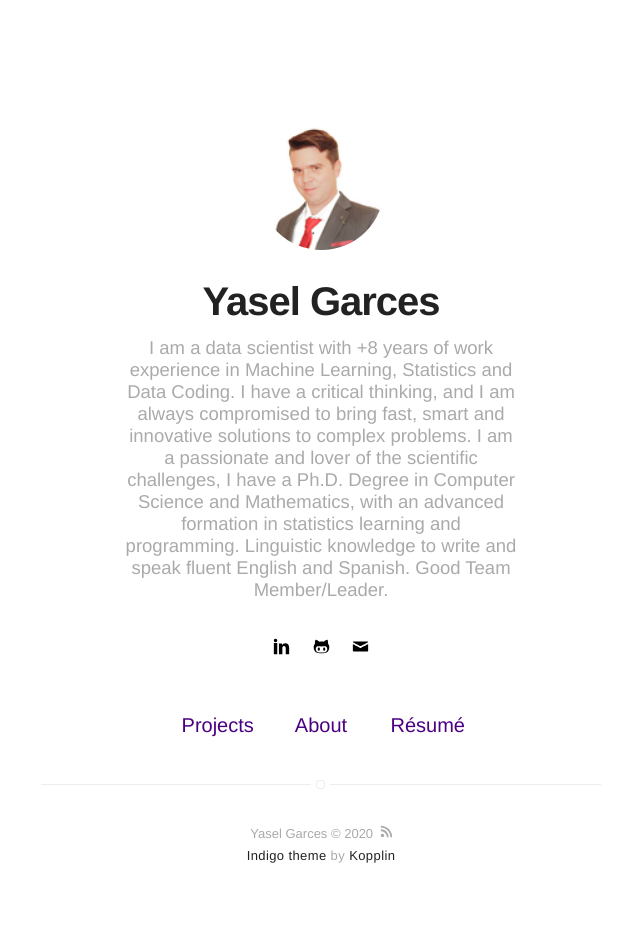
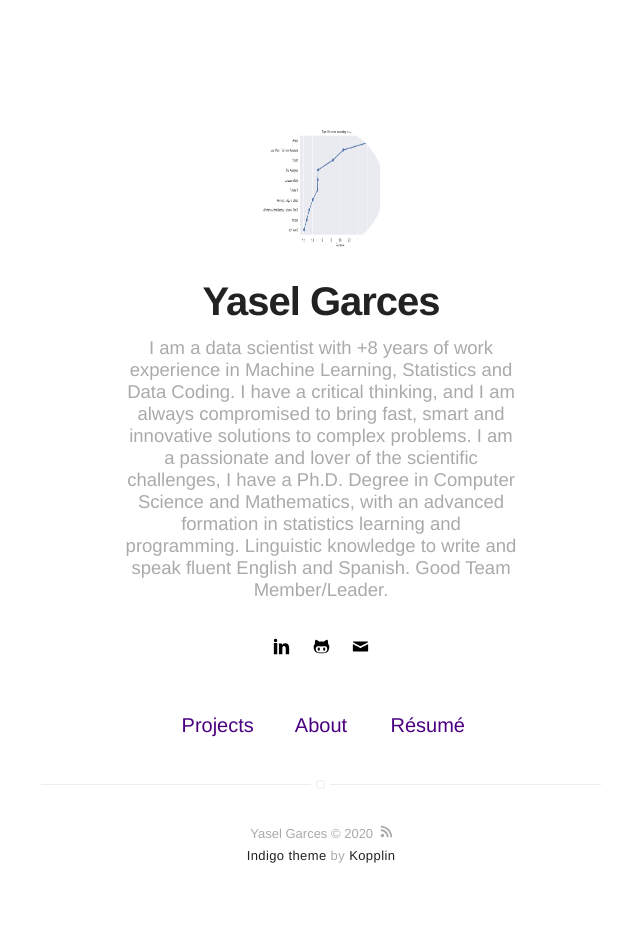
Before and after one commit to Yasel-Garces/Portafolio---Yasel-Garces, a Jekyll site: the page built from index.html, in a window 1280 px wide. Shown: the whole page, without its empty margins (319-959 px from the left). Built offline with Jekyll 4.4.1, drawn with Linux system fonts in a browser that asks for light colours.

Commit message:
Configuration

```diff
--- a/_config.yml
+++ b/_config.yml
@@ -2,7 +2,7 @@
 name: Yasel Garces
 bio: I am a data scientist with +8 years of work experience in Machine Learning, Statistics and Data Coding. I have a critical thinking, and I am always compromised to bring fast, smart and innovative solutions to complex problems. I am a passionate and lover of the scientific challenges, I have a Ph.D. Degree in Computer Science and Mathematics, with an advanced formation in statistics learning and programming. Linguistic knowledge to write and speak fluent English and Spanish. Good Team Member/Leader.
 external-image: true
-picture: image/Yasel_Image.jpg
+picture: image/movies2.png
 
 # If you want to include your resume, set to true
 # and specify source (external or local).
```
